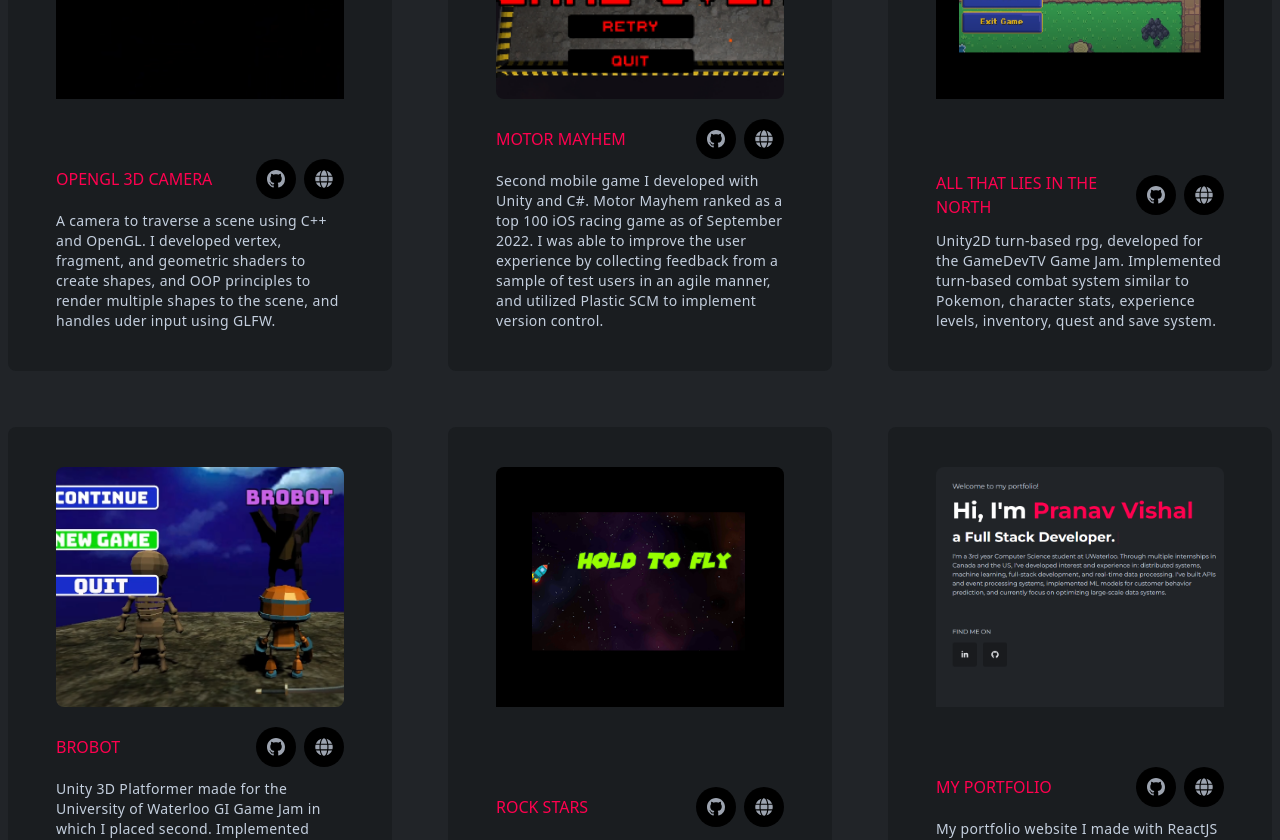
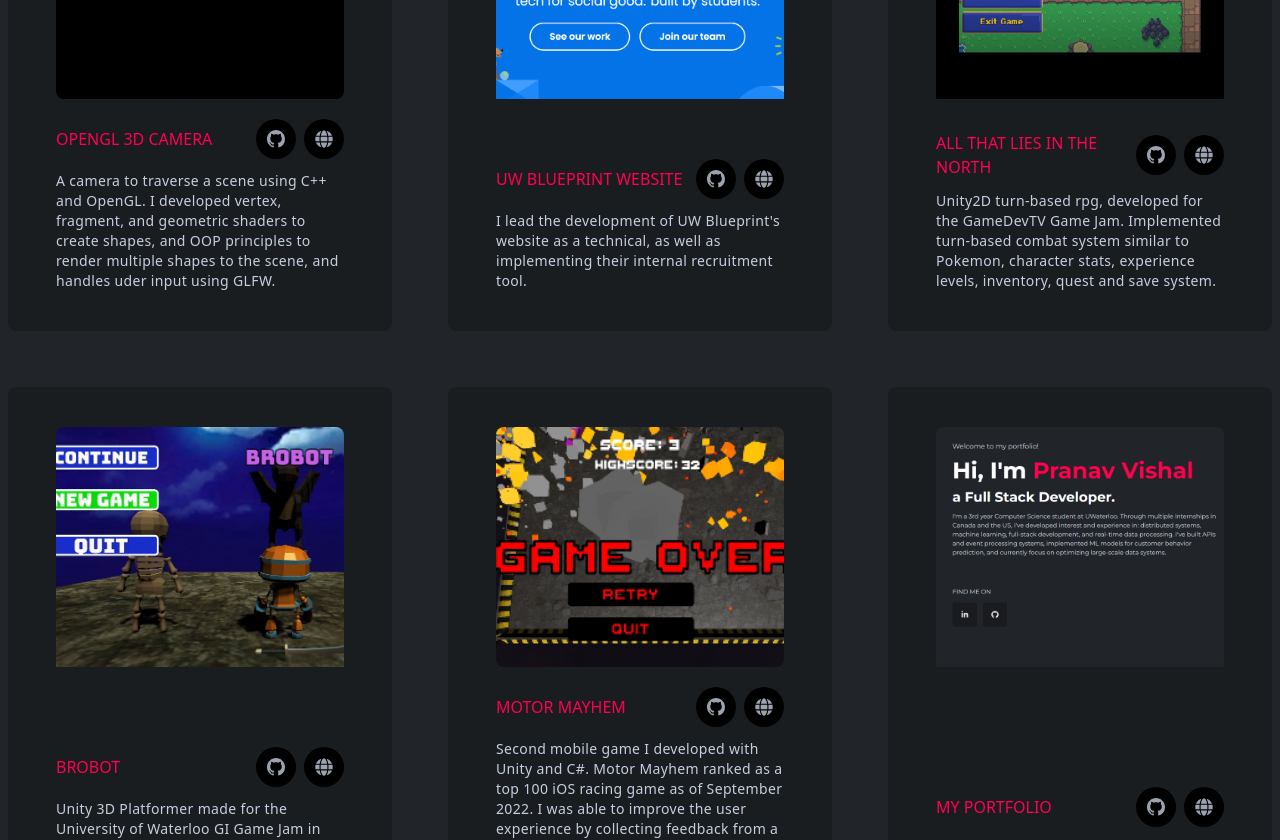
Before and after one commit to pranavishal/UpdatedPortfolio, a React (Create React App) app: page / in a window 1280 px wide. Shown: the part 2260-3100 px from the top of the page. Built offline with nearby package versions, Linux system fonts and the light colour scheme.

Commit message:
Added Blueprint to Projects

```diff
--- a/src/assets/index.js
+++ b/src/assets/index.js
@@ -6,6 +6,7 @@
 import p4 from "./images/p4.png";
 import p5 from "./images/p5.png";
 import p6 from "./images/p6.png";
+import blueprint from "./images/blueprint.png"
 import ron from "./pdfs/Pranav_Vishal_UW_Resume_VF.pdf";
 
 export {
@@ -18,6 +19,7 @@
   p5,
   p6,
   ron,
+  blueprint,
   //   testimonialOne,
   //   testimonialTwo,
   //   quote,
--- a/src/components/projects/Projects.js
+++ b/src/components/projects/Projects.js
@@ -1,7 +1,7 @@
 import React from "react";
 import Title from "../layouts/Title";
 import ProjectCard from "./ProjectCard";
-import { p1, p2, p3, p4, p5, p6 } from "../../assets/index";
+import { blueprint, p1, p2, p3, p4, p5, p6 } from "../../assets/index";
 
 const Projects = () => {
   return (
@@ -21,11 +21,11 @@
           lnkD={"https://www.youtube.com/watch?v=QFYwbL9k1wo"}
         />
         <ProjectCard
-          title="Motor Mayhem"
-          des="Second mobile game I developed with Unity and C#. Motor Mayhem ranked as a top 100 iOS racing game as of September 2022. I was able to improve the user experience by collecting feedback from a sample of test users in an agile manner, and utilized Plastic SCM to implement version control."
-          src={p2}
-          lnkG={"https://github.com/pranavishal/Motor-Mayhem"}
-          lnkD={"https://www.youtube.com/watch?v=2C005k-kujs"}
+          title="UW Blueprint Website"
+          des="I lead the development of UW Blueprint's website as a technical, as well as implementing their internal recruitment tool."
+          src={blueprint}
+          lnkG={"https://github.com/uwblueprint/website-bp"}
+          lnkD={"https://uwblueprint.org/"}
         />
         <ProjectCard
           title="All That Lies in the North"
@@ -42,11 +42,11 @@
           lnkD={"https://www.youtube.com/watch?v=2zQslzGy0Os&t=2s"}
         />
         <ProjectCard
-          title="Rock Stars"
-          des="Mobile game developed with C# and Unity for the Google Play Store."
-          src={p1}
-          lnkG={"https://github.com/pranavishal/Rock-Stars"}
-          lnkD={"https://www.youtube.com/watch?v=78d6JHu41YU"}
+          title="Motor Mayhem"
+          des="Second mobile game I developed with Unity and C#. Motor Mayhem ranked as a top 100 iOS racing game as of September 2022. I was able to improve the user experience by collecting feedback from a sample of test users in an agile manner, and utilized Plastic SCM to implement version control."
+          src={p2}
+          lnkG={"https://github.com/pranavishal/Motor-Mayhem"}
+          lnkD={"https://www.youtube.com/watch?v=2C005k-kujs"}
         />
         <ProjectCard
           title="My Portfolio"
```
Also changed, not shown: src/assets/images/blueprint.png (added).
